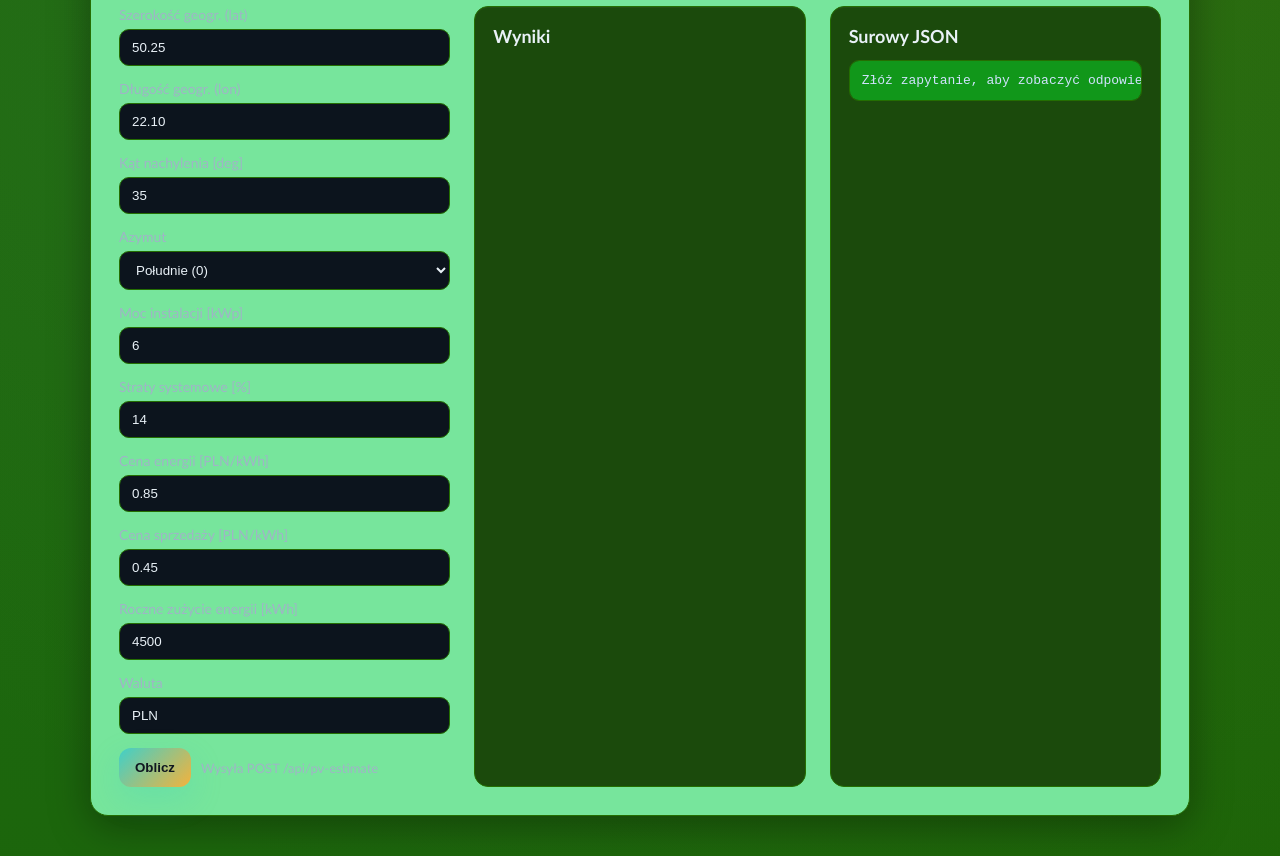
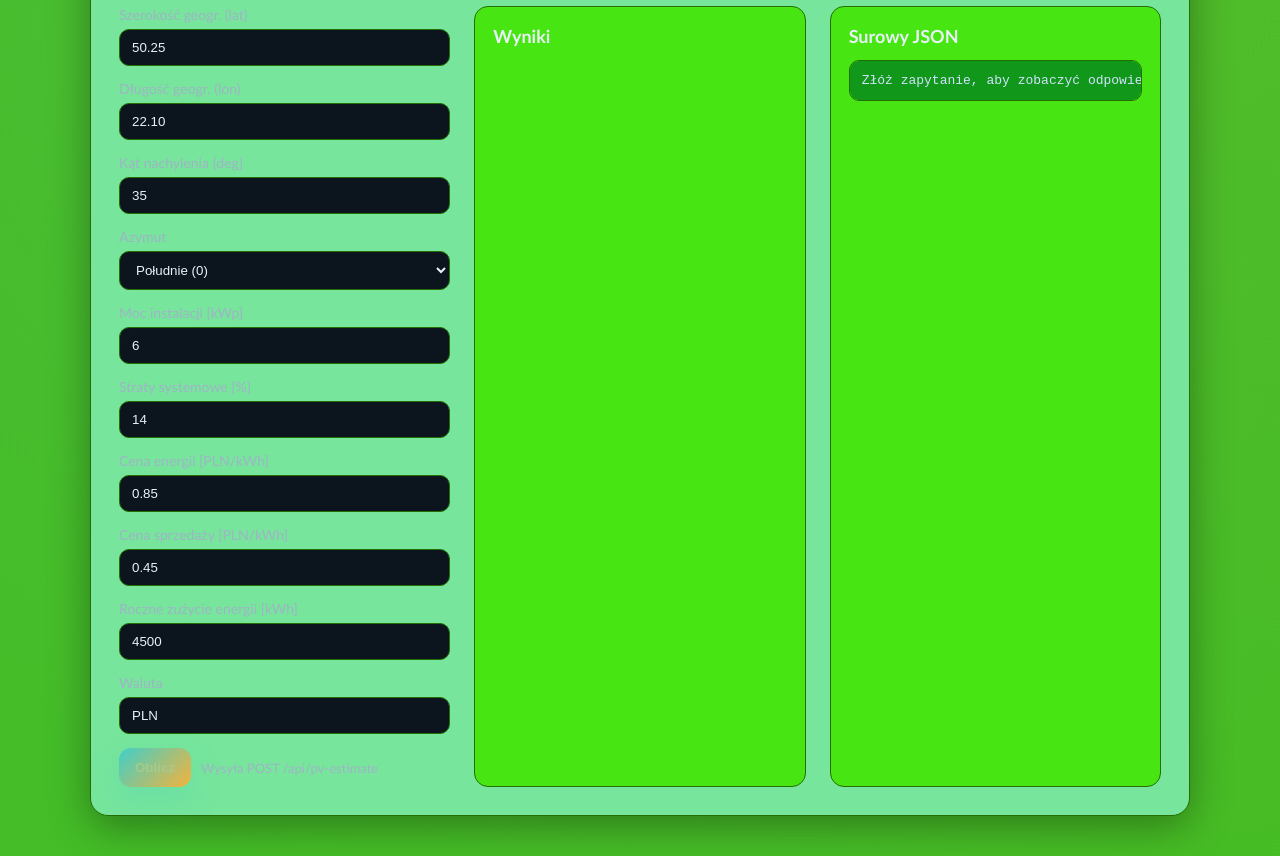
Before and after one commit to lzyla/api-irridian, a website: page public/index.html in a window 1280 px wide. Shown: the part 123-979 px from the top of the page. Drawn offline with Linux system fonts and the light colour scheme.

Commit message:
Add index.html

```diff
--- a/public/index.html
+++ b/public/index.html
@@ -6,7 +6,7 @@
   <title>PV Estimate</title>
   <style>
     :root {
-      --bg: #1b6307;
+      --bg: #44bc23;
       --panel: #77e59c;
       --accent: #3fd0c9;
       --accent-2: #f4b23c;
@@ -94,7 +94,7 @@
     button {
       background: linear-gradient(135deg, var(--accent), var(--accent-2));
       border: none;
-      color: #0f1720;
+      color: #a7c98c;
       font-weight: 700;
       padding: 12px 16px;
       border-radius: 12px;
@@ -104,7 +104,7 @@
     button:disabled { opacity: 0.5; cursor: not-allowed; }
     .note { color: var(--muted); font-size: 13px; }
     .panel {
-      background: #1b4a0c;
+      background: #47e612;
       border: 1px solid var(--border);
       border-radius: 14px;
       padding: 18px;
```
